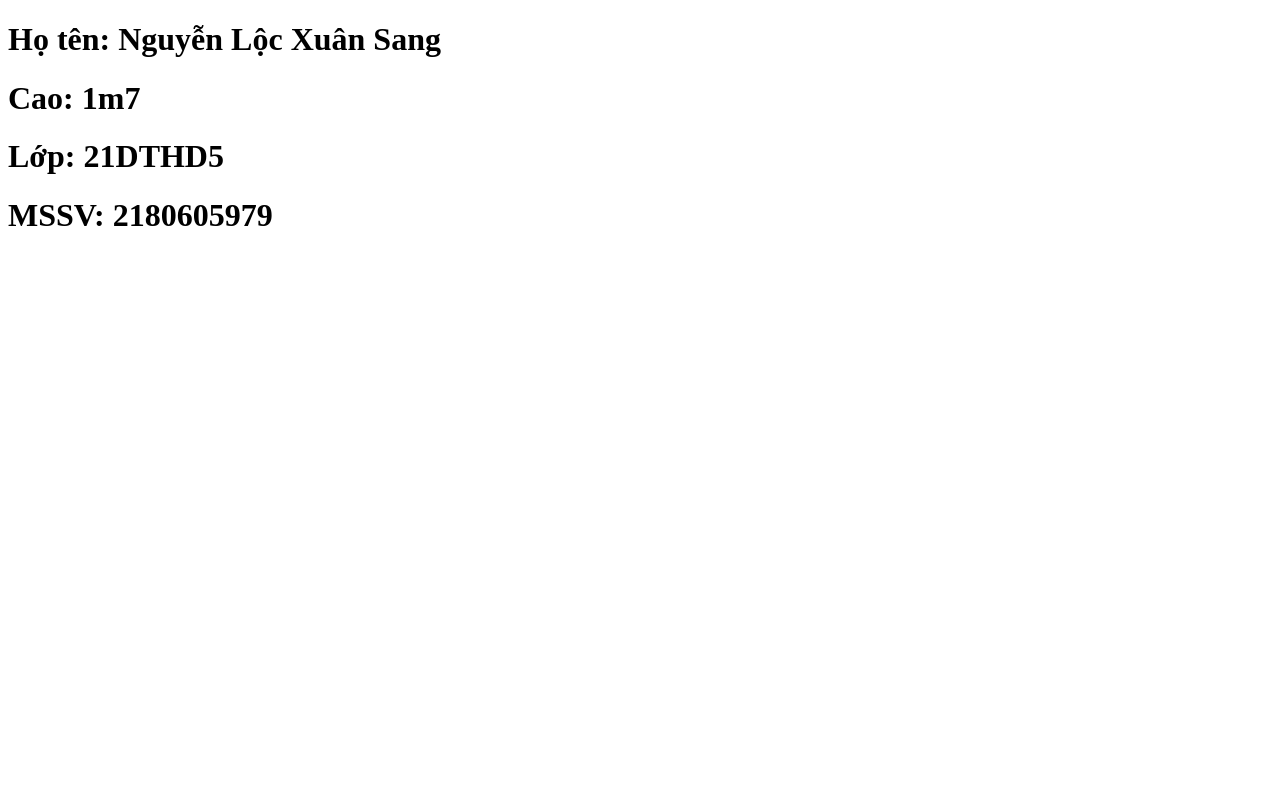
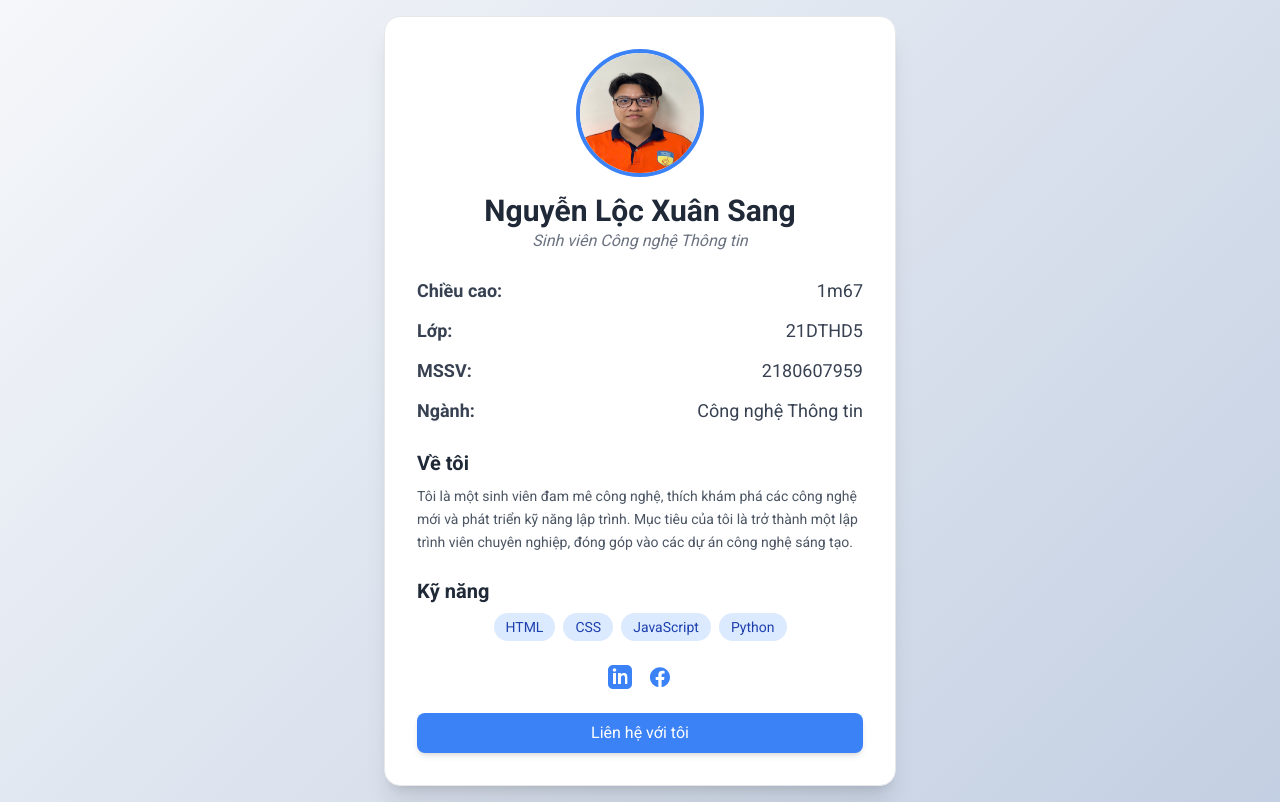
Before and after one commit to giakhiem03/nhom_10, a plain HTML site: page sang.htm in a window 1280 px wide. Drawn offline with nearby package versions, Linux system fonts and the light colour scheme.

Commit message:
sang thay doi CSS + them anh dai dien

```diff
--- a/sang.htm
+++ b/sang.htm
@@ -1,14 +1,82 @@
 <!DOCTYPE html>
-<html lang="en">
+<html lang="vi">
     <head>
         <meta charset="UTF-8" />
         <meta name="viewport" content="width=device-width, initial-scale=1.0" />
-        <title>Document</title>
+        <title>Giới thiệu - Nguyễn Lộc Xuân Sang</title>
+        <script src="https://cdn.tailwindcss.com"></script>
+        <link href="https://fonts.googleapis.com/css2?family=Roboto:wght@400;700&display=swap" rel="stylesheet">
+        <style>
+            body {
+                font-family: 'Roboto', sans-serif;
+                background: linear-gradient(135deg, #f5f7fa 0%, #c3cfe2 100%);
+            }
+            .profile-img {
+                transition: transform 0.3s ease;
+            }
+            .profile-img:hover {
+                transform: scale(1.05);
+            }
+        </style>
     </head>
-    <body>
-        <h1>Họ tên: Nguyễn Lộc Xuân Sang</h1>
-        <h1>Cao: 1m7</h1>
-        <h1>Lớp: 21DTHD5</h1>
-        <h1>MSSV: 2180605979</h1>
+    <body class="flex items-center justify-center min-h-screen p-4">
+        <div class="bg-white p-8 rounded-2xl shadow-xl max-w-lg w-full border border-gray-200">
+            <!-- Header với ảnh đại diện -->
+            <div class="text-center mb-6">
+                <img src="z5959316970050_9f56d79c7148eaf9c652a004e173b857.jpg" alt="Avatar" class="profile-img w-32 h-32 rounded-full mx-auto mb-4 border-4 border-blue-500">
+                <h1 class="text-3xl font-bold text-gray-800">Nguyễn Lộc Xuân Sang</h1>
+                <p class="text-gray-500 italic">Sinh viên Công nghệ Thông tin</p>
+            </div>
+
+            <!-- Thông tin cơ bản -->
+            <div class="space-y-3">
+                <div class="flex justify-between text-lg text-gray-700">
+                    <span class="font-semibold">Chiều cao:</span>
+                    <span>1m67</span>
+                </div>
+                <div class="flex justify-between text-lg text-gray-700">
+                    <span class="font-semibold">Lớp:</span>
+                    <span>21DTHD5</span>
+                </div>
+                <div class="flex justify-between text-lg text-gray-700">
+                    <span class="font-semibold">MSSV:</span>
+                    <span>2180607959</span>
+                </div>
+                <div class="flex justify-between text-lg text-gray-700">
+                    <span class="font-semibold">Ngành:</span>
+                    <span>Công nghệ Thông tin</span>
+                </div>
+            </div>
+
+            <!-- Giới thiệu ngắn -->
+            <div class="mt-6">
+                <h2 class="text-xl font-semibold text-gray-800 mb-2">Về tôi</h2>
+                <p class="text-gray-600 text-sm leading-relaxed">
+                    Tôi là một sinh viên đam mê công nghệ, thích khám phá các công nghệ mới và phát triển kỹ năng lập trình. Mục tiêu của tôi là trở thành một lập trình viên chuyên nghiệp, đóng góp vào các dự án công nghệ sáng tạo.
+                </p>
+            </div>
+
+            <!-- Kỹ năng -->
+            <div class="mt-6">
+                <h2 class="text-xl font-semibold text-gray-800 mb-2">Kỹ năng</h2>
+                <div class="flex flex-wrap gap-2 justify-center">
+                    <span class="bg-blue-100 text-blue-800 text-sm font-medium px-3 py-1 rounded-full">HTML</span>
+                    <span class="bg-blue-100 text-blue-800 text-sm font-medium px-3 py-1 rounded-full">CSS</span>
+                    <span class="bg-blue-100 text-blue-800 text-sm font-medium px-3 py-1 rounded-full">JavaScript</span>
+                    <span class="bg-blue-100 text-blue-800 text-sm font-medium px-3 py-1 rounded-full">Python</span>
+                </div>
+            </div>
+
+            <!-- Liên kết mạng xã hội -->
+            <div class="mt-6 flex justify-center gap-4">
+                <a href="#" class="text-blue-500 hover:text-blue-700"><svg class="w-6 h-6" fill="currentColor" viewBox="0 0 24 24"><path d="M19 0h-14c-2.761 0-5 2.239-5 5v14c0 2.761 2.239 5 5 5h14c2.761 0 5-2.239 5-5v-14c0-2.761-2.239-5-5-5zm-11 19h-3v-11h3v11zm-1.5-12.268c-.966 0-1.75-.784-1.75-1.75s.784-1.75 1.75-1.75 1.75.784 1.75 1.75-.784 1.75-1.75 1.75zm13.5 12.268h-3v-5.604c0-1.337-.026-3.063-1.867-3.063-1.867 0-2.153 1.459-2.153 2.966v5.701h-3v-11h2.879v1.508h.041c.401-.758 1.379-1.558 2.838-1.558 3.036 0 3.595 2.001 3.595 4.604v6.446z"/></svg></a>
+                <a href="#" class="text-blue-500 hover:text-blue-700"><svg class="w-6 h-6" fill="currentColor" viewBox="0 0 24 24"><path d="M12 2.163c5.523 0 10 4.477 10 10 0 4.991-3.657 9.128-8.405 9.885v-6.985h2.405l.455-2.979h-2.86v-1.939c0-.814.402-1.606 1.695-1.606h1.314v-2.532s-1.192-.204-2.332-.204c-2.382 0-3.941 1.441-3.941 4.053v2.228h-2.645v2.979h2.645v6.985c-4.748-.757-8.405-4.894-8.405-9.885 0-5.523 4.477-10 10-10z"/></svg></a>
+            </div>
+
+            <!-- Nút liên hệ -->
+            <div class="mt-6">
+                <button class="w-full px-4 py-2 bg-blue-500 text-white rounded-lg shadow-md hover:bg-blue-600 transition duration-300">Liên hệ với tôi</button>
+            </div>
+        </div>
     </body>
 </html>
```
Also changed, not shown: z5959316970050_9f56d79c7148eaf9c652a004e173b857.jpg (added).
